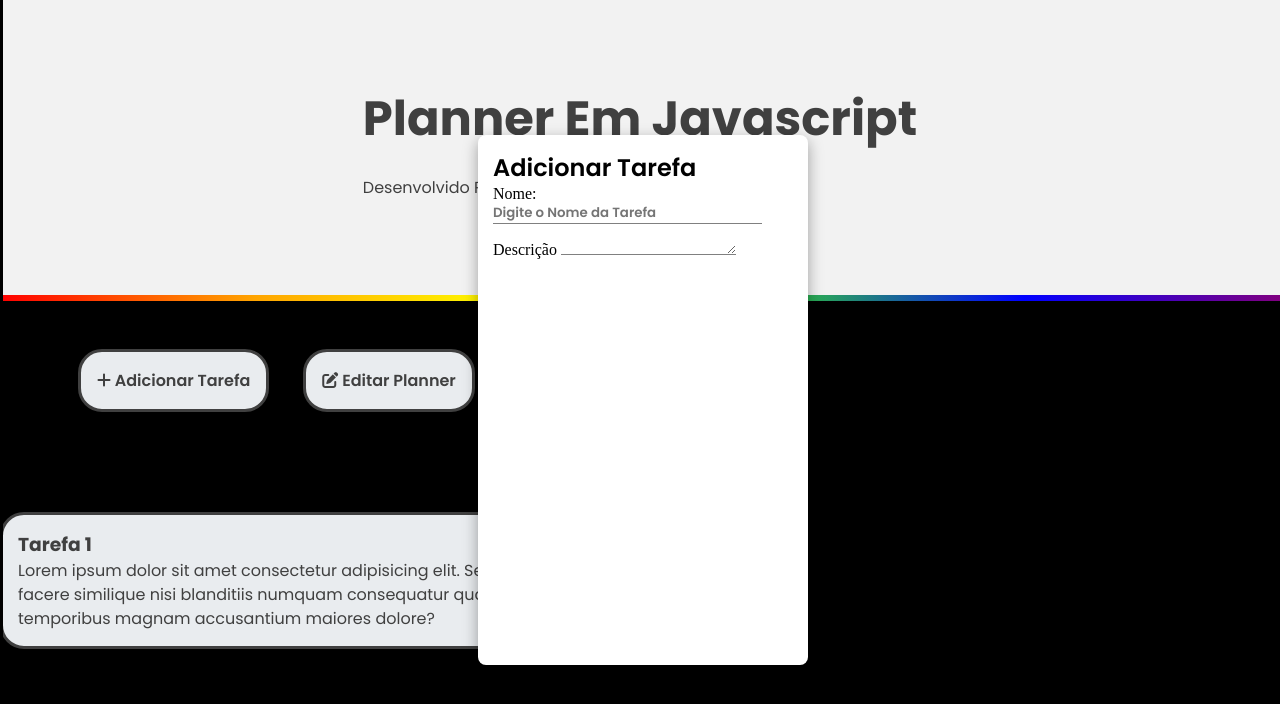
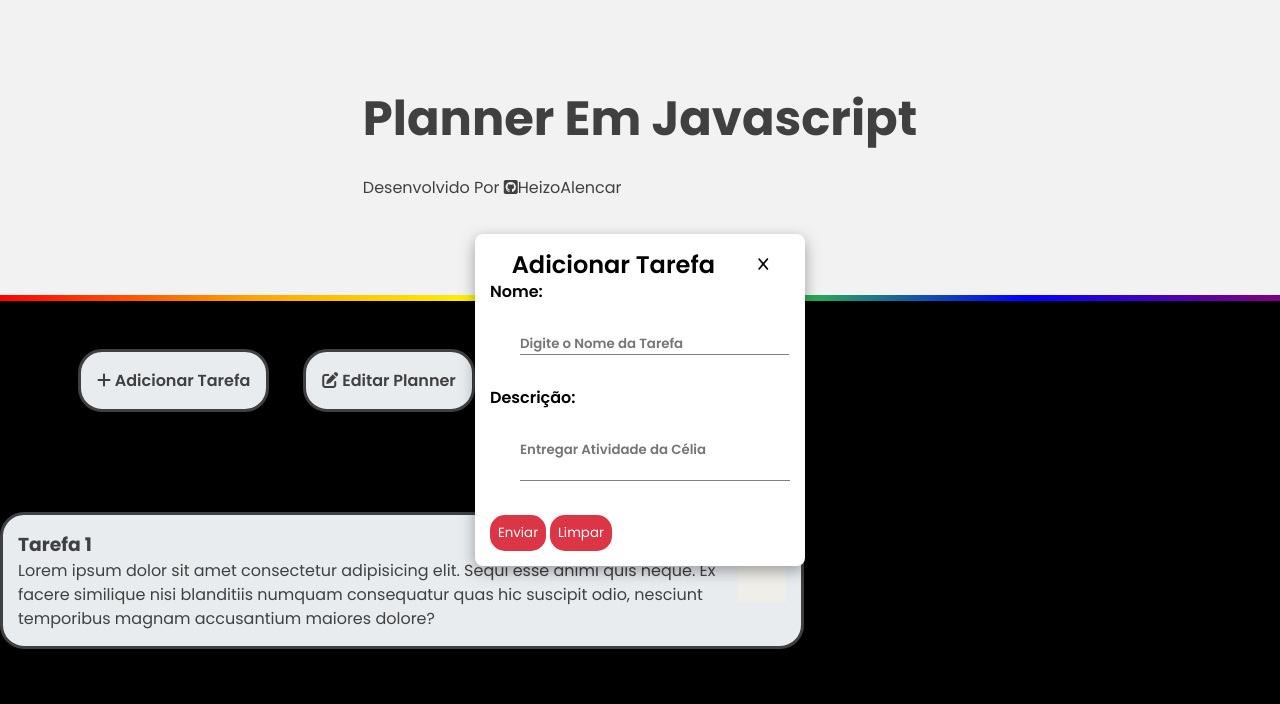
Before and after one commit to HeizoAlencar/PlannerJS, a plain HTML site: page index.html in a window 1280 px wide. Shown: the top 704 px of the page. Drawn offline with Linux system fonts and the light colour scheme.

Commit message:
07.03 11.09

```diff
--- a/css/style.css
+++ b/css/style.css
@@ -101,7 +101,7 @@ a{
 
 }
 
-form input{
+form input,textarea,label{
     font-family: "Poppins", sans-serif;
     font-weight: 600;
     font-style: normal;
@@ -189,8 +189,8 @@ form input{
 
 
 #menu-add-task{
+
     display: flex;
-    border: 3px solid;
     width: 100%;
     height: 100%;
     justify-content: center;
@@ -206,7 +206,7 @@ form input{
 
 .add-task-menu-bg{
     width: 300px;
-    height: 500px;
+    height: auto;
     background-color: white;
     padding: 15px;
     box-shadow: rgba(0, 0, 0, 0.35) 0px 5px 15px;
@@ -214,8 +214,43 @@ form input{
 
 }
 
-.add-task-menu-bg input,textarea {
-    border:0px;
+.add-task-menu-header{
+    height: 30px;
+    display: flex;
+    align-items: center;
+    justify-content: space-around;
+}
+
+.add-task-menu-form input,textarea{
+    margin: 30px;
+
+}
+
+.add-task-menu-form textarea{
+    width: 90%;
+}
+
+
+.add-task-menu-form input,textarea {
+    border:3px;
     border-bottom: 1px solid  grey;
-    outline: none;
+    resize: none;
+    font-family: "poppins",sans-serif;
+
 }
+
+.add-task-menu-header button{
+    border: 0;
+    height: 100%;
+    background-color: white;
+    cursor: pointer;
+}
+
+.add-task-menu-buttons button{
+    background-color: var(--color-danger);
+    color: white;
+    border: 0px;
+    font-family: 'poppins',sans-serif;
+    padding: 8px;
+    border-radius:15px ;
+}
--- a/index.html
+++ b/index.html
@@ -19,21 +19,34 @@
     </header>
     <main>
         <div class="container">
-            <section id="menu-add-task" >
+            <div  id="menu-add-task" >
                 <div class="add-task-menu-bg" >
+                    <div class="add-task-menu-header" >
                         <h2>
                             Adicionar Tarefa
                         </h2>
+                        <button onclick="MudarEstado('menu-add-task')"  id="AddTaskMenuBnt"><i class="fa-solid fa-x"></i></button>
+                    </div>
+                    <div class="add-task-menu-form" >
                         <form  id="AddTaskMenu" >
                             <label for="TaskName" >Nome:</label>
                             <input type="text" placeholder="Digite o Nome da Tarefa" name="TaskName" id="TaskName"/><br>
-                        <label for="TaskDescripition" >Descrição</label>
-                        <textarea name="TaskDescription" id="TaskDescription"></textarea><br>
+                            <label for="TaskDescripition" >Descrição:</label>
+                            <textarea name="TaskDescription" placeholder="Entregar Atividade da Célia" id="TaskDescription"></textarea><br>
+                            <div class="add-task-menu-buttons" >
+                                <button onclick="AddTask()" type="submit">
+                                    Enviar
+                                </button>
+                                <button type="reset" >
+                                    Limpar
+                                </button>
+                            </div>
                         </form>
                     </div>
-            </section>
+                </div>
+            </div>
             <section class="action-buttons">
-                <button   onclick="addTask()" class="action-button"><i class="fa-solid fa-plus"></i>  Adicionar Tarefa</button>
+                <button onclick="MudarEstado('menu-add-task', 'flex')" class="action-button"><i class="fa-solid fa-plus"></i>  Adicionar Tarefa</button>
                 <button   onclick="EditPlanner()" class="action-button"><i class="fa-solid fa-pen-to-square"></i> Editar Planner</button>
             </section>
             <h2>Tarefas</h2>
--- a/js/main.js
+++ b/js/main.js
@@ -1,26 +1,24 @@
-const Task = {
-    name : "",
-    description : "",
-}
 
 
-function addTaskMenu(status){
-    var $menu = document.getElementById("menu-add-task").style.display;
-    if(status == 1){
-        $menu = "none;"
+
+
+
+function MudarEstado(el,dis){
+    var display = document.getElementById(el).style.display
+    if(display == "none"){
+        document.getElementById(el).style.display = dis
     }
-    else if(status==2){
-        $menu = "block";
+    else {
+        document.getElementById(el).style.display = 'none'
     }
-
 }
 
 function addTask(){
 
-    let taskName = document.getElementById("task" + "name").value;
-    let taskDescription = document.getElementById("task" + "description").value;
-    Task["name"] =  taskName;
-    Task["description"] = taskDescription;
+    let taskName = document.getElementById("TaskName").value;
+    let taskDescription = document.getElementById("TaskDescripition").value;
+
+
 
 }
 
```
Lines whose indentation alone changed are shown as unchanged.
